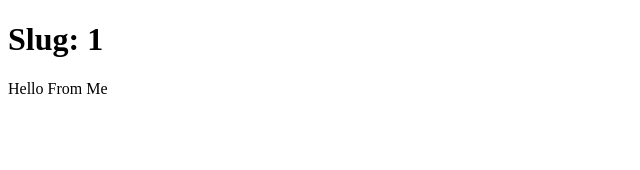
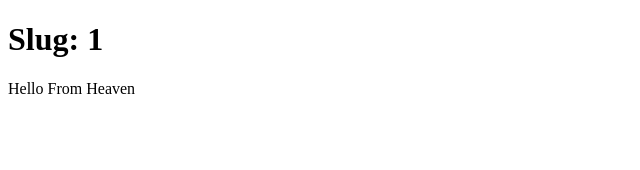
Before and after one commit to Pandora241202/Test-Github-Action, a Next.js app: page /blog/1 in a window 1280 px wide. Shown: the top 170 px of the page, without its empty margins (0-640 px from the left). Built offline with nearby package versions, Linux system fonts and the light colour scheme.

Commit message:
update page.tsx

```diff
--- a/app/blog/[slug]/page.tsx
+++ b/app/blog/[slug]/page.tsx
@@ -12,7 +12,7 @@ export default function Page({ params }: Params) {
   return (
     <>
       <h1>Slug: {params.slug}</h1>
-      <p>Hello From Me</p>
+      <p>Hello From Heaven</p>
     </>
   )
 }
```
